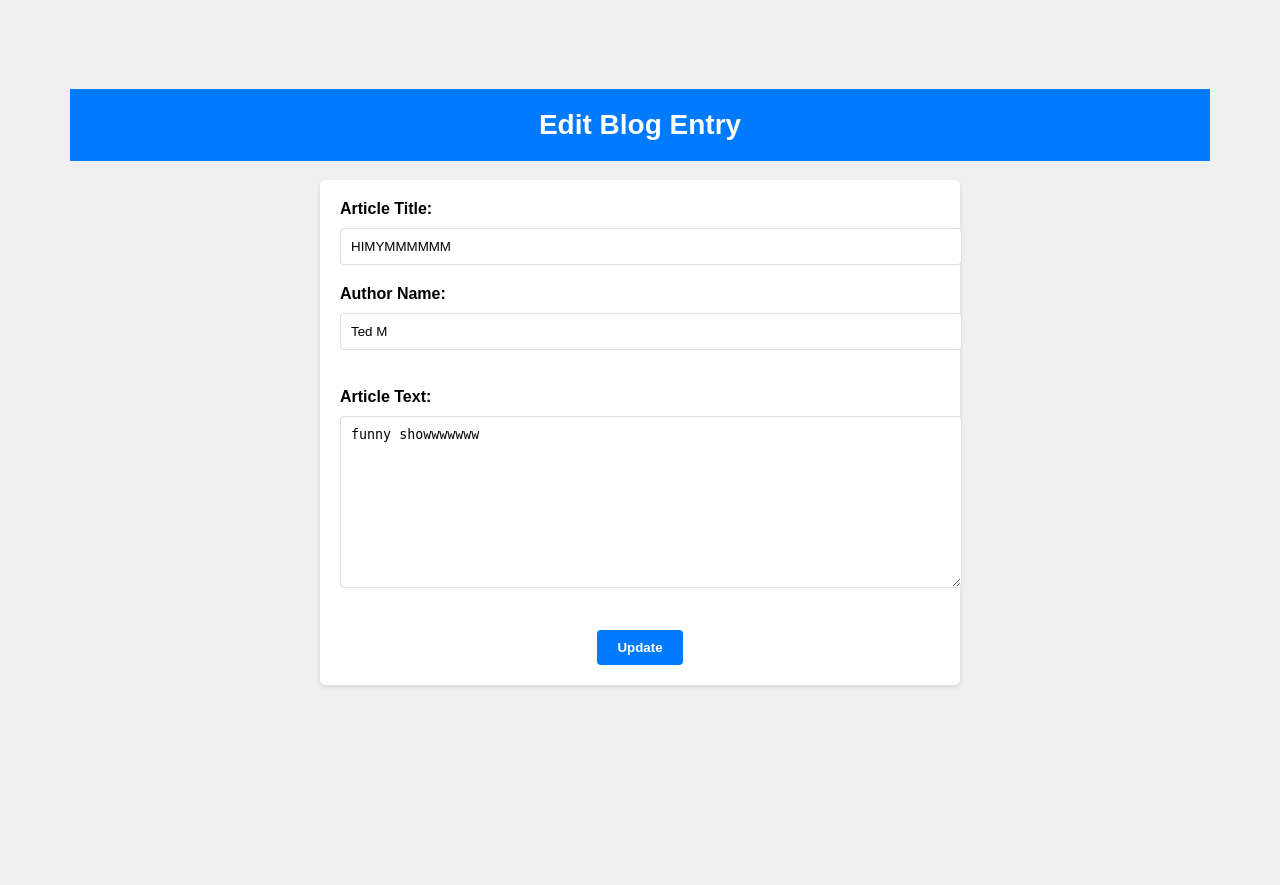
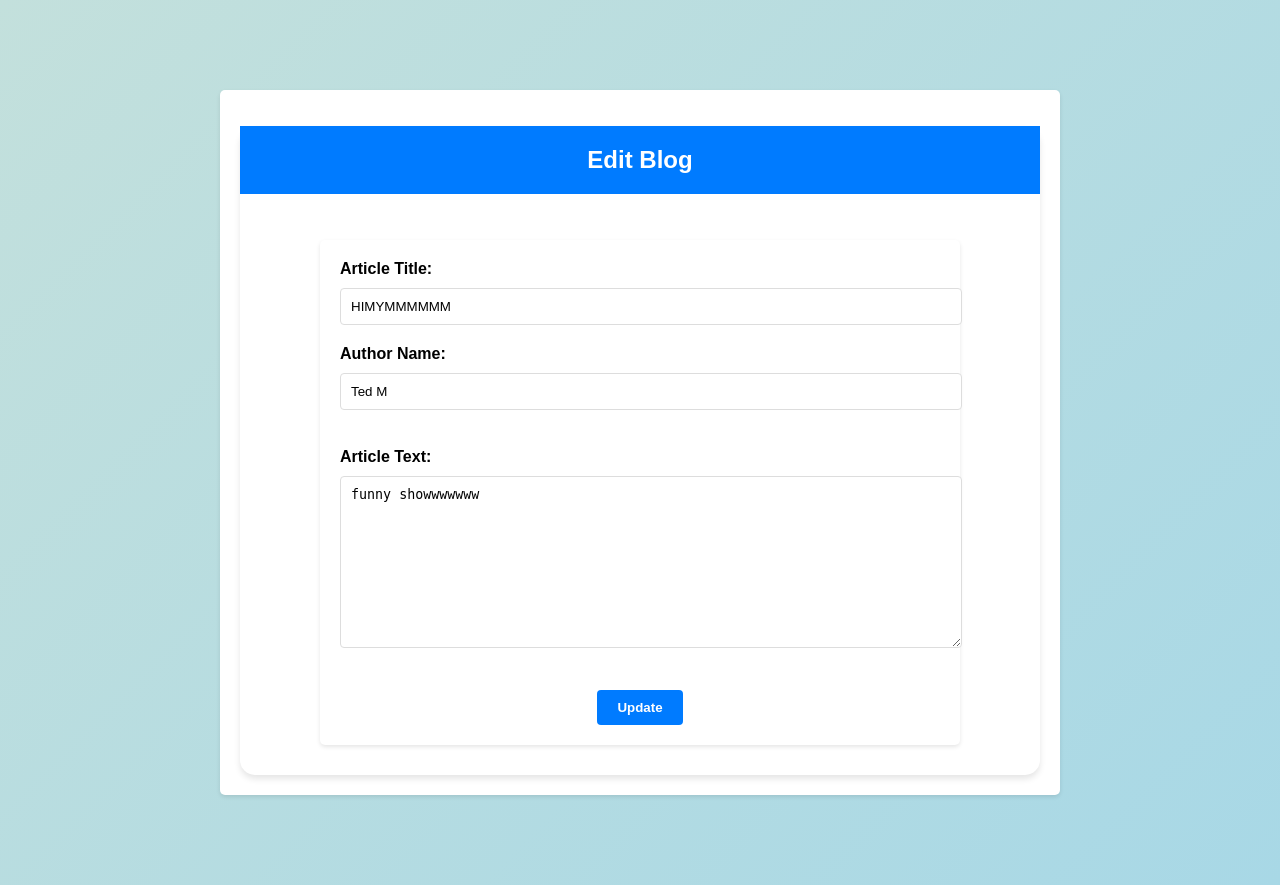
Before and after one commit to ZahaEssa/group, a PHP site: page /group/processes/edit.php?article_id=6 in a window 1280 px wide. Before the commit the page ends 687 px from the top, so only its background shows below. Run offline with PHP 8.4, Linux system fonts and the light colour scheme; data comes from the database, SQL or seed files in the repository.

Commit message:
Updated, the edit and blog submission page

```diff
--- a/processes/edit.php
+++ b/processes/edit.php
@@ -52,7 +52,7 @@
             margin: 20px;
             padding: 50px;
             font-family: Arial, sans-serif;
-            background-color: #f0f0f0;
+            background: linear-gradient(135deg, #c3e0dc, #a8d8e6);
         }
 
         h1 {
@@ -107,10 +107,42 @@
             background-color: #0056b3;
             text-decoration: none;
         }
+
+        .card {
+            border: none;
+            border-radius: 15px;
+            box-shadow: 0 4px 6px rgba(0, 0, 0, 0.1);
+        }
+
+        .card-body {
+            padding: 30px;
+        }
+
+        .card-title {
+            font-size: 24px;
+            text-align: center;
+            background-color: #007BFF;
+            color: white;
+            border-radius: 0;
+            padding: 20px;
+        }
+
+        .container {
+            max-width: 800px;
+            margin: 20px auto;
+            padding: 20px;
+            background-color: white;
+            box-shadow: 0 2px 4px rgba(0, 0, 0, 0.1);
+            border-radius: 5px;
+        }
     </style>
 </head>
 <body>
-    <h1>Edit Blog Entry</h1>
+<div class="container">
+        <div class="card">
+
+            <h1 class="card-title">Edit Blog</h1>
+            <div class="card-body">
     <form action="update.processes.php" method="POST">
         <input type="hidden" name="article_id" value="<?php echo $row['article_id']; ?>">
 
@@ -125,5 +157,8 @@
 
         <input type="submit" name="update" value="Update">
     </form>
+    </div>
+    </div>
+    </div>
 </body>
 </html>
```
